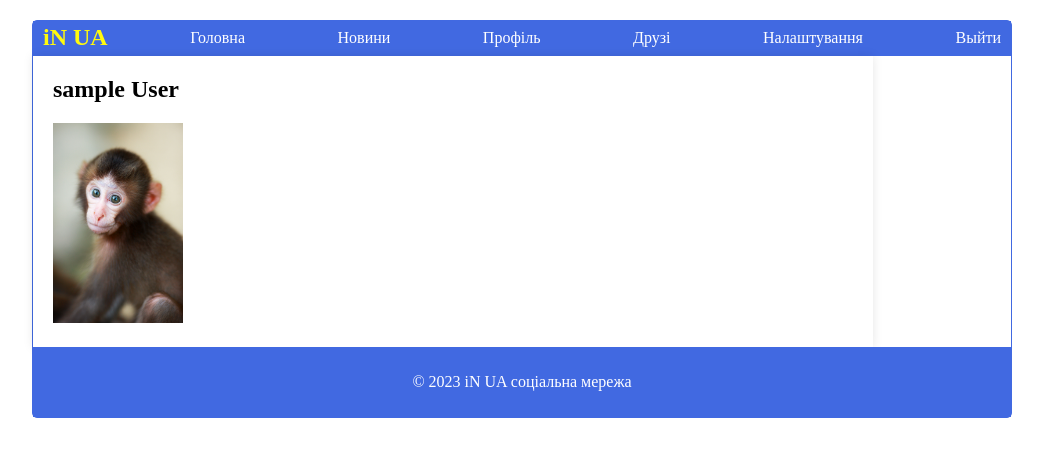
After one commit to ZhankovVG/Ukrainian_social_network, a Django app: template profiles/templates/profiles/profile_detail.html in a window 1280 px wide. The commit adds this page. Shown: the top 457 px of the page, without its empty margins (118-1161 px from the left). Run offline with Django 4.2, Linux system fonts and the light colour scheme; the template is opened without the code that fills it, so the values that code supplies are empty; the visitor is signed in with stand-in values (Sample User, id 1).

Commit message:
I don't like it, I'll have to redo it.

```diff
--- /dev/null
+++ b/profiles/templates/profiles/profile_detail.html
@@ -0,0 +1,60 @@
+<!DOCTYPE html>
+{% load static %}
+<html lang="uk">
+
+<head>
+    <meta charset="UTF-8">
+    <meta name="viewport" content="width=device-width, initial-scale=1.0">
+    <link rel="stylesheet" href="{% static 'profiles/css/profile_page/layout.css' %}">
+    <title>iN UA</title>
+</head>
+
+<body>
+    <header>
+        <nav>
+            <ul>
+                <div class="header-ua">
+                    <h2>
+                        iN UA
+                    </h2>
+                </div>
+                <li><a href="">Головна</a></li>
+                <li><a href="#">Новини</a></li>
+                <li><a href="#">Профіль</a></li>
+                <li><a href="#">Друзі</a></li>
+                <li><a href="#">Налаштування</a></li>
+
+                {% if user.is_authenticated %}
+                <li><a href="{% url 'account_logout' %}">Выйти</a></li>
+                {% else %}
+                <li><a href="{% url 'account_login' %}" class="logout-link">Вхід</a></li>
+                <li><a href="{% url 'account_signup' %}" class="registration-link">Реєстрація</a></li>
+                {% endif %}
+            </ul>
+        </nav>
+    </header>
+
+    <main>
+        {% if user.is_authenticated %}
+        <h2 class="user-name">{{ user.username }} {{ user.last_name }}</h2>
+
+        {% if user_profile.avatar %}
+        <img class="user-avatar" src="{{ user_profile.avatar.url }}" alt="avatar-user">
+        {% else %}
+        <img class="user-avatar" src="{% static 'profiles/img/user-avatar.jpg' %}" alt="avatar-user">
+        {% endif %}
+        {% else %}
+        <div class="user-avatar">
+            <img src="{% static 'profiles/img/user-avatar.jpg' %}" alt="avatar-user">
+        </div>
+
+
+        {% endif %}
+    </main>
+
+    <footer>
+        <p>&copy; 2023 iN UA соціальна мережа</p>
+    </footer>
+</body>
+
+</html>
--- a/profiles/urls.py
+++ b/profiles/urls.py
@@ -3,5 +3,6 @@ from . import views
 
 
 urlpatterns = [
-    path('', views.UserProfileView.as_view(), name='profile'),
+    path('profile/<int:pk>/', views.UserProfileDetailView.as_view(), name='detail'),
+    path('', views.UserProfileView.as_view(), name='home'),
 ]
--- a/static/profiles/css/profile_page/layout.css
+++ b/static/profiles/css/profile_page/layout.css
@@ -48,6 +48,63 @@ main {
 
 /* header end */
 
+/* user auntification start */
+
+.user-avatar {
+    width: 130px;
+    height: 200px;
+}
+
+.user-avatar img {
+    width: 100%;
+    height: auto;
+}
+
+.user-name {
+    margin: 0;
+    margin-bottom: 10px;
+    padding-bottom: 10px;
+}
+
+.login-form {
+    max-width: 300px;
+}
+
+.login-form label {
+    display: block;
+    font-size: 14px;
+    margin-bottom: 5px;
+}
+
+.login-form input[type="text"],
+.login-form input[type="password"] {
+    width: 150px;
+    padding: 10px;
+    margin-bottom: 15px;
+    border: 1px solid #ccc;
+    border-radius: 5px;
+}
+
+.login-form button {
+    display: block;
+    width: 110px;
+    padding: 10px;
+    background-color: #4169E1;
+    color: #fff;
+    border: none;
+    border-radius: 5px;
+    cursor: pointer;
+}
+
+.login-form button:hover {
+    background-color: #2456b3;
+}
+
+/* user auntification end */
+
+
+
+
 
 
 footer {
```
Also changed, not shown: profiles/templates/profiles/userprofile_list.html (deleted, +0 -57 lines), profiles/views.py (+19 -3 lines), static/profiles/img/ukraine.png (added), static/profiles/img/user-avatar.jpg (added).
